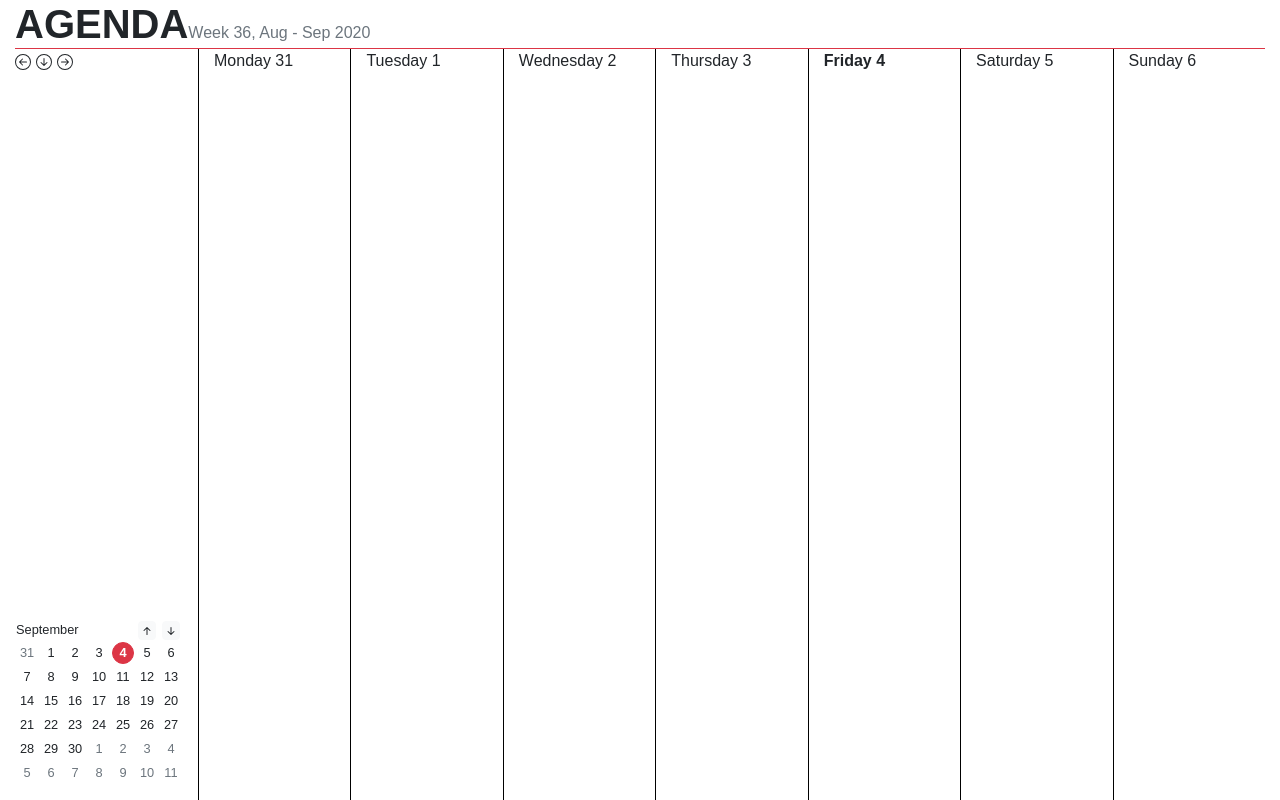
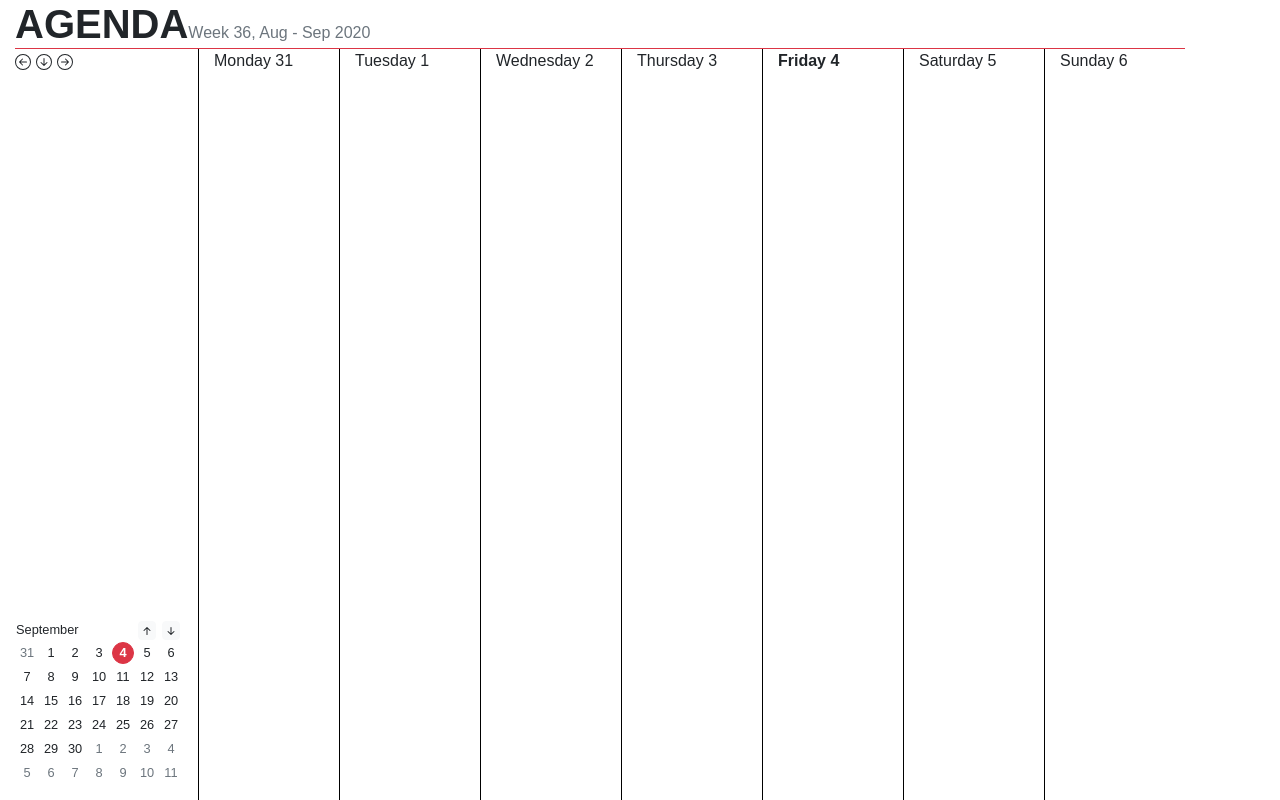
Before and after one commit to rayoverweij/agenda, a React (Create React App) app: page / in a window 1280 px wide. Built offline with nearby package versions, Linux system fonts and the light colour scheme; a web font is replaced by a local one.

Commit message:
Revert "Column width fix"
This reverts commit 257845097a458c0b45e0fc6945c7e507b2a2c943.

```diff
--- a/src/App.scss
+++ b/src/App.scss
@@ -25,7 +25,6 @@ main {
 
 .daysOfWeek {
     display: inline-flex;
-    min-width: calc(100% - 30px);
     flex-wrap: nowrap;
     height: 100%;
     margin: 0 15px;
--- a/src/calendar/WeekDay.scss
+++ b/src/calendar/WeekDay.scss
@@ -1,6 +1,6 @@
 .weekDay {
-    width: 12.5%;
-    min-width: 144px;
+    max-width: 12.5%;
+    min-width: 141px;
     display: flex;
     flex-direction: column;
     border-left: 1px solid black;
```
